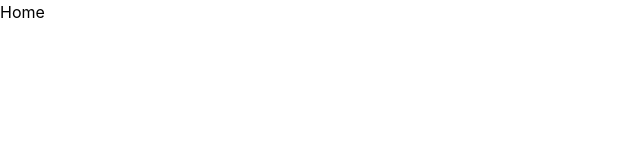
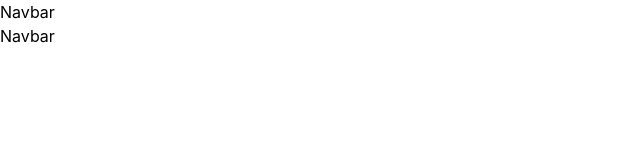
Before and after one commit to PrakashSingh65/MEDICARE, a React (Vite) app in the folder client/: page / in a window 1280 px wide. Shown: the top 160 px of the page, without its empty margins (0-640 px from the left). Built offline with nearby package versions, Linux system fonts and the light colour scheme.

Commit message:
feat: initialize base application structure with Navbar, App layout, and Home page components

```diff
--- a/client/src/App.jsx
+++ b/client/src/App.jsx
@@ -1,12 +1,14 @@
-import React from 'react'
-import { Outlet } from 'react-router-dom'
+import React from "react";
+import { Outlet } from "react-router-dom";
+import Navbar from "./components/Navbar";
 
 const App = () => {
   return (
     <div>
-     <Outlet />
+      <Navbar />
+      <Outlet />
     </div>
-  )
-}
+  );
+};
 
-export default App
+export default App;
--- a/client/src/Page/Home.jsx
+++ b/client/src/Page/Home.jsx
@@ -1,7 +1,10 @@
 import React from 'react'
+import Navbar from '../components/Navbar'
 
 export default function Home() {
   return (
-    <div>Home</div>
+    <div>
+      <Navbar />
+    </div>
   )
 }
--- /dev/null
+++ b/client/src/components/Navbar.jsx
@@ -0,0 +1,11 @@
+import React from 'react'
+
+const Navbar = () => {
+  return (
+    <div>
+        Navbar
+    </div>
+  )
+}
+
+export default Navbar
```
